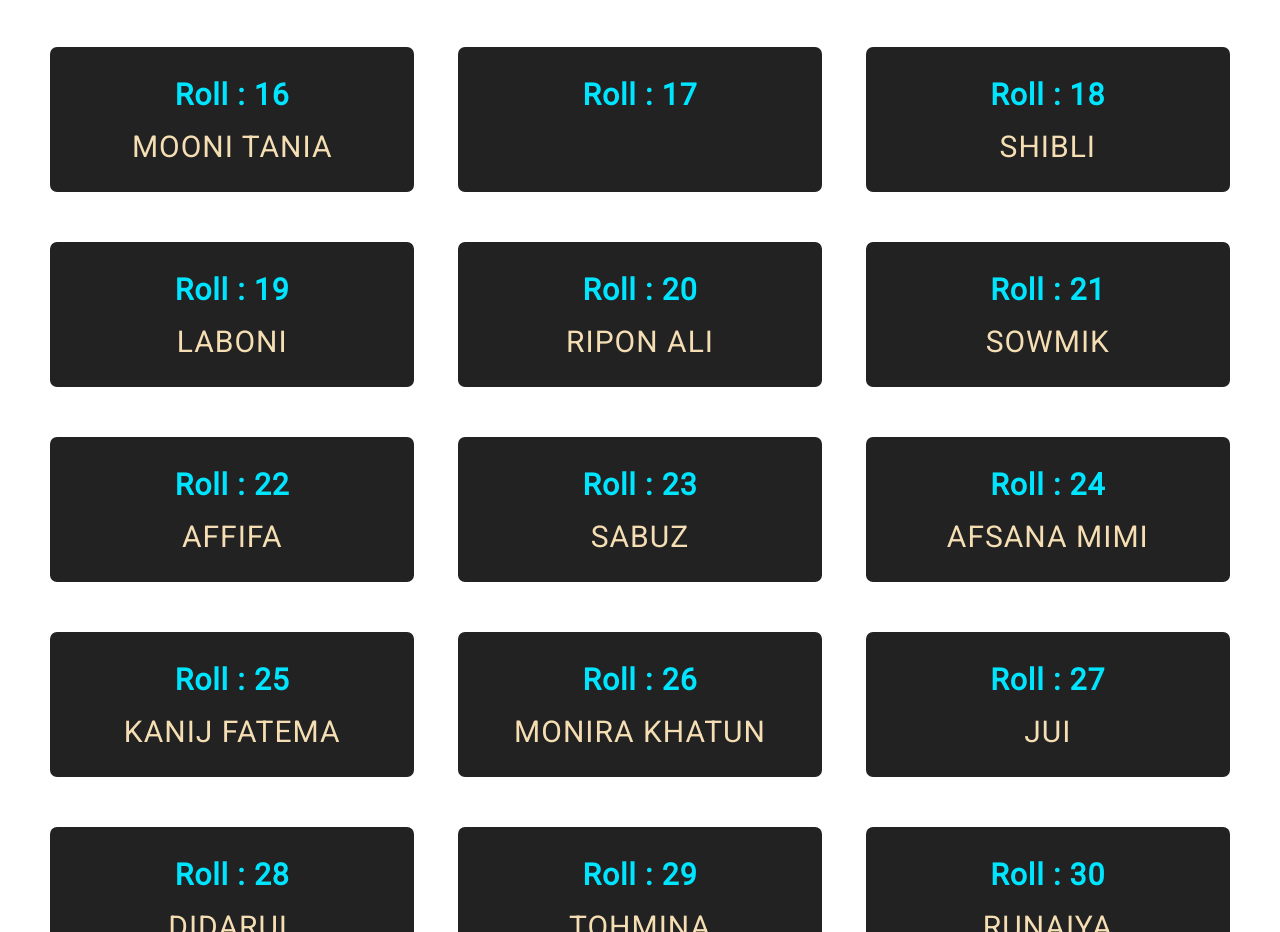
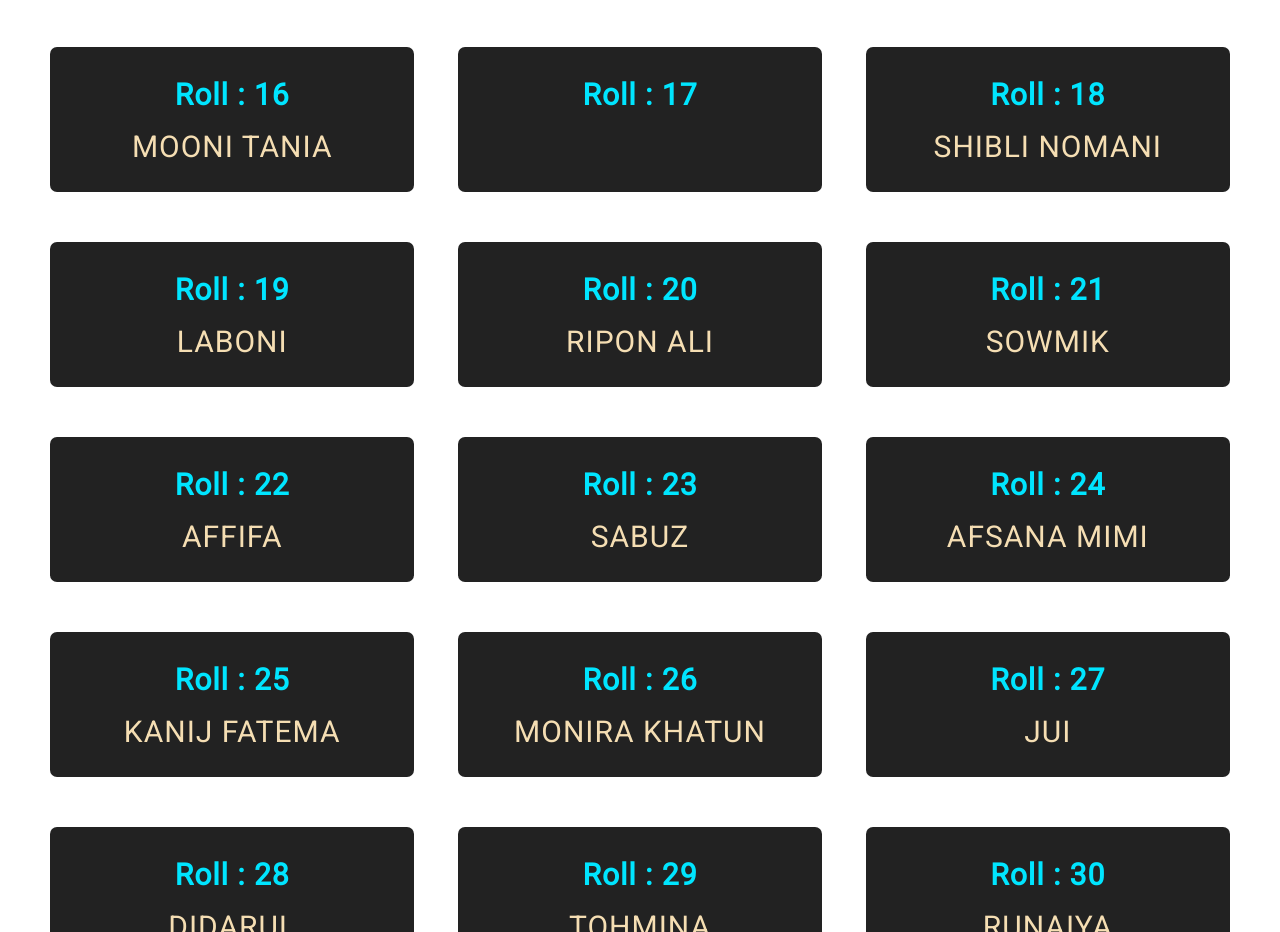
Before and after one commit to mohammadikemon/nameplate-2nd-year, a plain HTML site: page index.html in a window 1280 px wide. Shown: the part 1203-2135 px from the top of the page. Drawn offline with Linux system fonts and the light colour scheme.

Commit message:
nomani added

```diff
--- a/index.html
+++ b/index.html
@@ -133,7 +133,7 @@
                     <div class="card">
                         <div class="box">
                             <div class="roll">Roll : 18</div>
-                            <p class="name">SHIBLI</p>
+                            <p class="name">SHIBLI NOMANI</p>
                         </div>
                     </div>
                     <div class="card">
```
